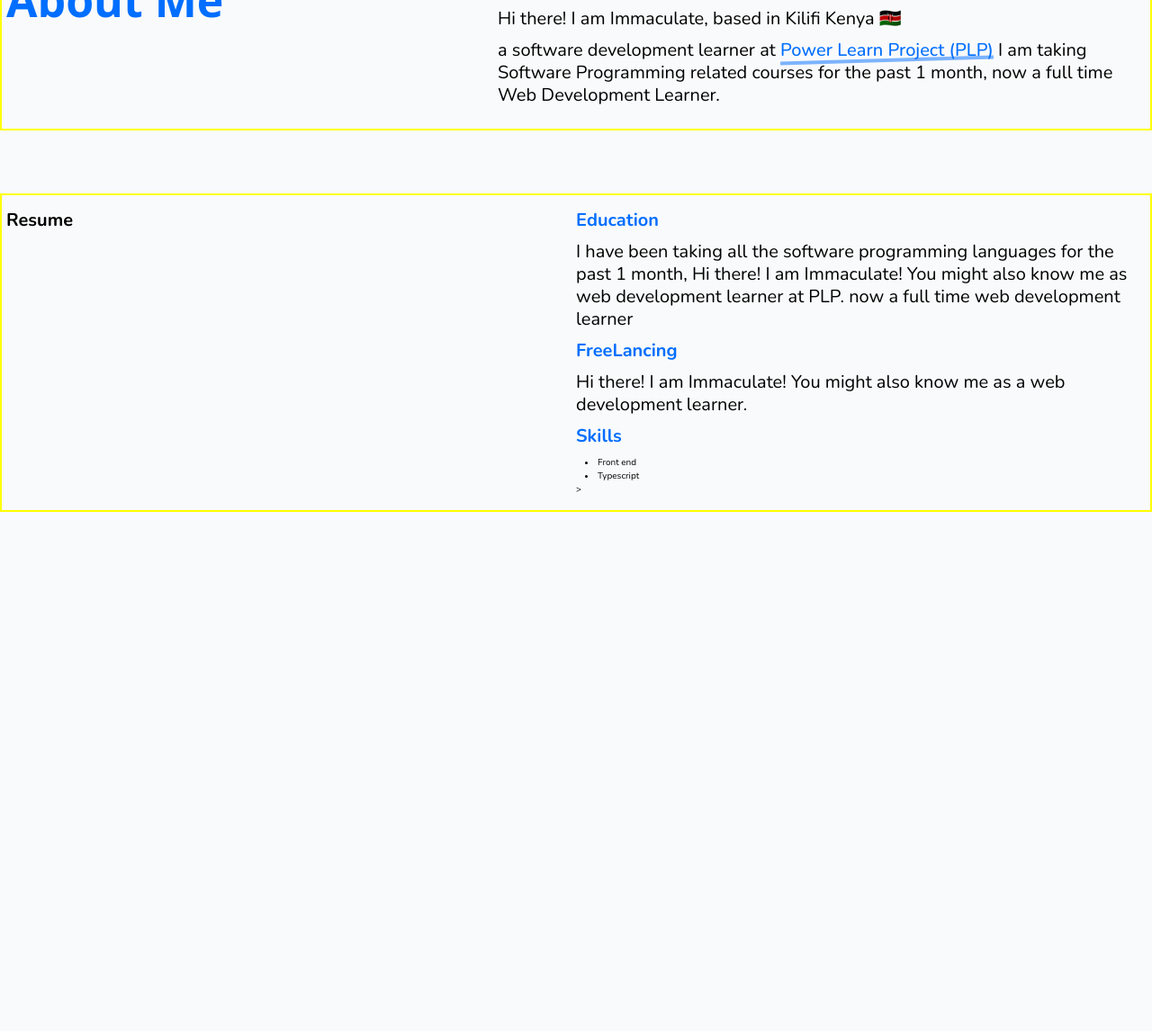
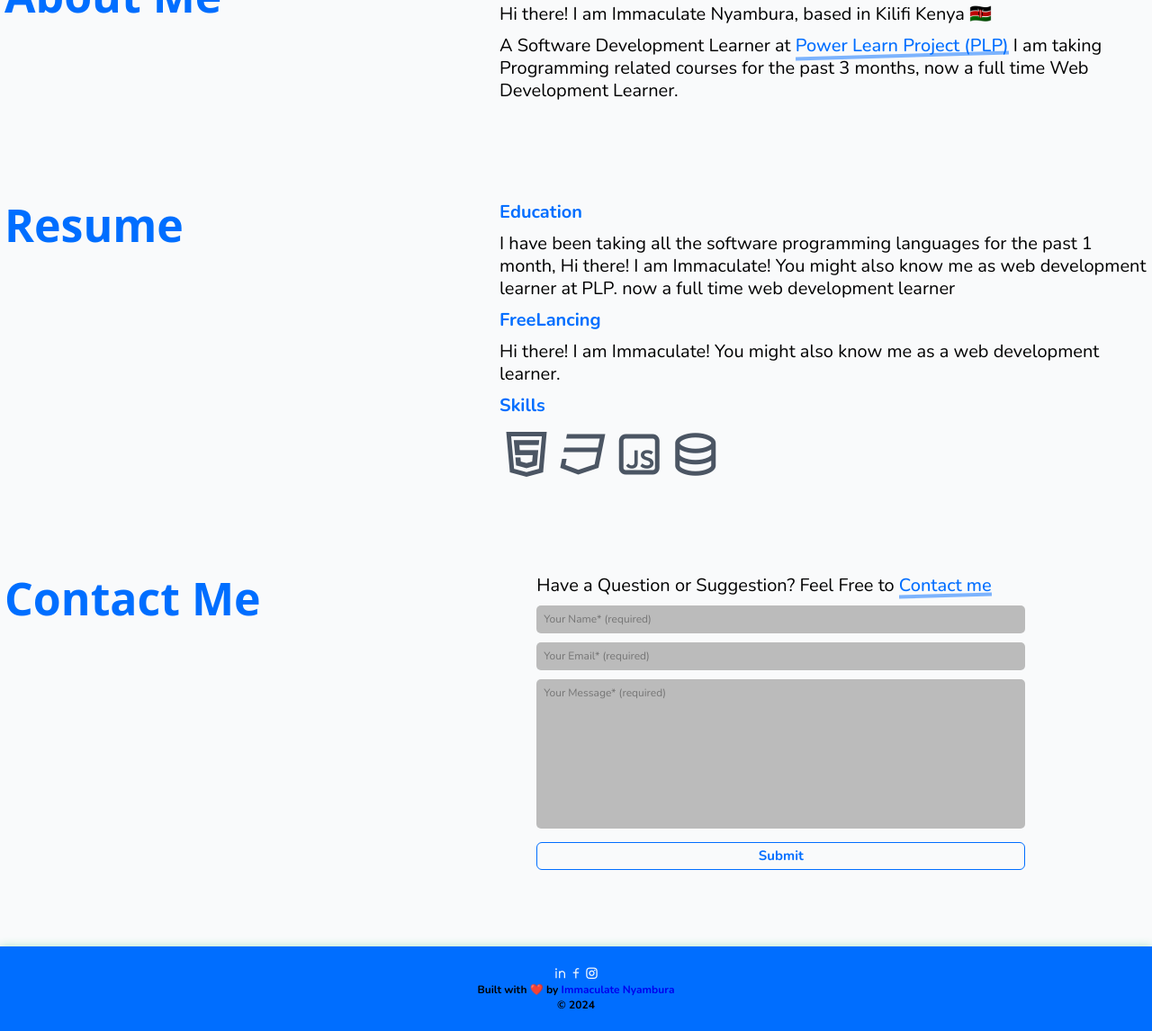
Before and after one commit to Immaculate5/FIRST-PORTFOLIO-WEBSITE, a plain HTML site: page index.html in a window 1280 px wide. Shown: the part 808-1954 px from the top of the page at 90% size. Before the commit the page ends 1377 px from the top, so only its background shows below. Drawn offline with nearby package versions, Linux system fonts and the light colour scheme; a web font is replaced by a local one.

Commit message:
changes done

```diff
--- /dev/null
+++ b/css-files/contact.css
@@ -0,0 +1,113 @@
+.contact-content {
+  display: flex;
+  flex-direction: column;
+  justify-content: center;
+  padding: 1.5rem;
+  gap: 3rem;
+}
+
+.contact-content h1 {
+  font-family: var(--alt-font);
+  font-size: 2rem;
+}
+
+.contact-content p {
+  font-size: 1.2rem;
+  margin-bottom: 1rem;
+}
+
+.form__wrapper input:not(input[type="submit"]),
+.form__wrapper textarea {
+  background-color: #b3b3b3de;
+  margin-bottom: 1rem;
+  font-size: 1.2rem;
+  border-radius: 5px;
+  padding: .8rem;
+  color: var(--dark-clr);
+  width: 100%;
+}
+
+.form__wrapper input[type="submit"] {
+  width: 100%;
+}
+
+.form__wrapper input:active,
+.form__wrapper textarea:active,
+.form__wrapper input:focus,
+.form__wrapper textarea:focus {
+  border: 1px solid var(--accent-clr);
+  outline: 1px solid var(--accent-clr);
+}
+
+.form__wrapper input[type='submit'] {
+  font-size: 1.5rem;
+}
+
+/* media queries */
+/* xs */
+@media (min-width: 475px) {}
+
+/* sm */
+@media (min-width: 640px) {
+  .contact-content h1 {
+    font-size: 2.5rem;
+  }
+
+  .contact-content p {
+    font-size: 1.4rem;
+  }
+}
+
+/* md */
+@media (min-width: 768px) {
+  .contact-content {
+    flex-direction: row;
+    justify-content: space-between;
+  }
+
+  .contact-content h1 {
+    font-size: 3rem;
+  }
+
+  .form__wrapper input:not(input[type="submit"]),
+  .form__wrapper textarea {
+    width: 80%;
+  }
+
+  .form__wrapper input[type="submit"] {
+    width: 80%;
+  }
+}
+
+/* lg */
+@media (min-width: 1024px) {
+  .contact-content h1 {
+    font-size: 4rem;
+  }
+
+  .contact-content p {
+    font-size: 1.8rem;
+  }
+}
+
+/* xl */
+@media (min-width: 1280px) {
+  .contact-content h1 {
+    font-size: 5rem;
+  }
+
+  .contact-content p {
+    font-size: 2rem;
+  }
+}
+
+/* 2xl */
+@media (min-width: 1536px) {
+  .contact-content h1 {
+    font-size: 7rem;
+  }
+
+  .contact-content p {
+    font-size: 3rem;
+  }
+}
--- a/css-files/header.css
+++ b/css-files/header.css
@@ -7,6 +7,7 @@
   height: 5rem;
 
   padding: 1rem;
+  z-index: 1000;
 }
 
 .header-container {
--- /dev/null
+++ b/css-files/skills.css
@@ -0,0 +1,103 @@
+.resume {
+  display: flex;
+  flex-direction: column;
+  justify-content: space-between;
+  padding: 1.5rem;
+  gap: 3rem;
+}
+
+.resume h1 {
+  font-family: var(--alt-font);
+  font-size: 2rem;
+}
+
+.resume h3,
+.resume p {
+  font-size: 1.2rem;
+  margin-bottom: 1rem;
+}
+
+.skills-icons i {
+  font-size: 3rem;
+  color: var(--gray-clr);
+}
+
+
+/* media queries */
+/* xs */
+@media (min-width: 475px) {}
+
+/* sm */
+@media (min-width: 640px) {
+  .resume h1 {
+    font-size: 2.5rem;
+  }
+
+  .resume h3,
+  .resume p {
+    font-size: 1.4rem;
+  }
+}
+
+/* md */
+@media (min-width: 768px) {
+  .resume {
+    flex-direction: row;
+  }
+
+  .resume h1 {
+    font-size: 3rem;
+  }
+
+  .skills-icons i {
+    font-size: 4rem;
+  }
+}
+
+/* lg */
+@media (min-width: 1024px) {
+  .resume h1 {
+    font-size: 4rem;
+  }
+
+  .resume h3,
+  .resume p {
+    font-size: 1.8rem;
+  }
+
+  .skills-icons i {
+    font-size: 5rem;
+  }
+}
+
+/* xl */
+@media (min-width: 1280px) {
+  .resume h1 {
+    font-size: 5rem;
+  }
+
+  .resume h3,
+  .resume p {
+    font-size: 2rem;
+  }
+
+  .skills-icons i {
+    font-size: 6rem;
+  }
+}
+
+/* 2xl */
+@media (min-width: 1536px) {
+  .resume h1 {
+    font-size: 7rem;
+  }
+
+  .resume h3,
+  .resume p {
+    font-size: 3rem;
+  }
+
+  .skills-icons i {
+    font-size: 7rem;
+  }
+}
--- a/index.html
+++ b/index.html
@@ -81,96 +81,92 @@
       <div class="about-desc">
         <h3 class="title">Get To Know Me</h3>
         <p class="subtitle">
-          Hi there! I am Immaculate, based in Kilifi Kenya 🇰🇪
+          Hi there! I am Immaculate Nyambura, based in Kilifi Kenya 🇰🇪
         </p>
         <p class="subtitle">
-          a software development learner at
+          A Software Development Learner at
           <a
             href="https://plpacademy.powerlearnproject.org/"
             target="_blank"
             class="blue-text"
             >Power Learn Project (PLP)</a
           >
-          I am taking Software Programming related courses for the past 1 month,
-          now a full time Web Development Learner.
+          I am taking Programming related courses for the past 3 months, now a
+          full time Web Development Learner.
         </p>
       </div>
     </section>
 
-    <section id="resume" class="about-content container section">
-      <h3>Resume</h3>
+    <section id="resume" class="resume container section">
+      <h1 class="title">Resume</h1>
       <div class="resume-desc">
-        <h3>Education</h3>
-        <p>
+        <h3 class="title">Education</h3>
+        <p class="subtitle">
           I have been taking all the software programming languages for the past
           1 month, Hi there! I am Immaculate! You might also know me as web
           development learner at PLP. now a full time web development learner
         </p>
-        <h3>FreeLancing</h3>
-        <p>
+        <h3 class="title">FreeLancing</h3>
+        <p class="subtitle">
           Hi there! I am Immaculate! You might also know me as a web development
           learner.
         </p>
-        <h3>Skills</h3>
-        <li>Front end</li>
-        <li>Typescript</li>
-        >
+        <h3 class="title">Skills</h3>
+        <div class="skills-icons">
+          <i class="ri-html5-line"></i>
+          <i class="ri-css3-line"></i>
+          <i class="ri-javascript-line"></i>
+          <i class="ri-database-2-line"></i>
+        </div>
       </div>
     </section>
 
-    <!-- <section id="contacts" class="contact-content">
-      <h3>Contact Me</h3>
+    <section id="contacts" class="contact-content container section">
+      <h1 class="title">Contact Me</h1>
       <div class="contact-desc">
-        <p>Here to learn the best coding skills ever!</p>
-        <form action="https://formspree.io/f/mnqeapgn" method="POST">
+        <p class="subtitle">
+          Have a Question or Suggestion? Feel Free to
+          <span class="blue-text">Contact me</span>
+        </p>
+        <form action="" method="POST" class="form__wrapper">
           <input
             type="text"
             name="name"
-            placeholder="Name"
+            id="name"
+            placeholder="Your Name* (required)"
             required
-          /><br /><br />
+          />
           <input
             type="email"
             name="email"
-            placeholder="Email"
+            id="email"
+            placeholder="Your Email* (required)"
             required
-          /><br /><br />
-          <input
-            type="text"
-            name="age"
-            placeholder="Age"
-            required
-          /><br /><br />
-          <input
-            type="text"
-            name="subject"
-            placeholder="Subject"
-            required
-          /><br /><br />
+          />
           <textarea
             name="message"
             id=""
             cols="30"
             rows="10"
-            placeholder="Message"
-            required
-          ></textarea
-          ><br /><br />
-          <button type="submit">Send</button>
+            placeholder="Your Message* (required)"
+          ></textarea>
+          <input type="submit" class="btn" />
         </form>
       </div>
-    </section> -->
+    </section>
 
-    <!-- <section class="footer">
-      <div class="footer-content">
+    <footer class="footer section">
         <div class="social-media">
-          <a href=""><i class="fa fa-facebook"></i></a>
-          <a href=""><i class="fa fa-linkedin"></i></a>
-          <a href=""><i class="fa fa-instagram"></i></a>
+          <a href=""><i class="ri-linkedin-line"></i></i></a>
+          <a href=""><i class="ri-facebook-line"></i></a>
+          <a href=""><i class="ri-instagram-line"></i></i></a>
         </div>
-        <p>Built by Immaculate Nyambura</p>
+        <p class="subtitle">Built with ❤️ by
+          <a href="https://github.com/Immaculate5/Portfolio" target="_blank">Immaculate Nyambura</a>
+        </p>
+        <p class="co">&copy; 2024</p>
       </div>
-    </section> -->
+    </fo>
 
     <!-- JavaScript -->
     <script src="./script.js"></script>
--- a/styles.css
+++ b/styles.css
@@ -5,6 +5,8 @@
 @import url(./css-files/header.css);
 @import url(./css-files/home.css);
 @import url(./css-files/about.css);
+@import url(./css-files/skills.css);
+@import url(./css-files/contact.css);
 
 :root {
   --light-clr: #f9fafb;
@@ -12,7 +14,7 @@
   --dark-clr: #030712;
   --accent-clr: #006eff;
 
-  --box-shadow: 0px 0px 5px rgb(173, 230, 201);
+  --box-shadow: 0px 0px 10px rgb(173, 230, 201);
 
   /* Fonts */
   --primary-font: 'Nunito', sans-serif;
@@ -70,7 +72,7 @@ button {
   margin-right: auto;
   padding-left: .5rem;
   padding-right: .5rem;
-  border: 2px solid green;
+  /* border: 2px solid green; */
 }
 
 .btn {
@@ -123,108 +125,18 @@ button {
   transform: rotate(-1.67deg);
 }
 
-/* 20. Styling for the resume content section */
-.resume-content {
-  display: flex;
-  justify-content: space-between;
-  width: 90%;
-  margin: auto;
-  padding: 1.5rem;
-  height: 90vh;
-  padding-top: 10rem !important;
+input,
+textarea {
+  display: inline-block;
+  background-color: var(--gray-clr);
+  border: var(--dark-clr);
+  outline: none;
+  font: inherit;
+  width: 100%;
 }
 
-/* 21. Styling for the h3 element within the resume content */
-.resume-content>h3 {
-  color: rgb(0, 110, 255);
-  font-size: 4rem;
-}
-
-/* 22. Styling for the resume description section */
-.resume-desc {
-  width: 50%;
-}
-
-/* 23. Styling for the h3 element within the resume description */
-.resume-desc>h3 {
-  color: rgb(0, 110, 255);
-  margin-bottom: 1rem;
-}
-
-/* 24. Styling for paragraphs within the resume description */
-.resume-desc>p {
-  margin-bottom: 1rem;
-}
-
-/* 25. Styling for list items within the resume description */
-.resume-desc>li {
-  margin-left: 1rem;
-}
-
-/* 26. Styling for the contact content section */
-.contact-content {
-  display: flex;
-  justify-content: space-between;
-  width: 90%;
-  margin: auto;
-  padding: 1.5rem;
-  padding-top: 10rem !important;
-}
-
-/* 27. Styling for the h3 element within the contact content */
-.contact-content>h3 {
-  color: rgb(0, 110, 255);
-  font-size: 4rem;
-}
-
-/* 28. Styling for the contact description section */
-.contact-desc {
-  width: 50%;
-}
-
-/* 29. Styling for the h3 element within the contact description */
-.contact-desc>h3 {
-  color: rgb(0, 110, 255);
-  margin-bottom: 1rem;
-}
-
-/* 30. Styling for paragraphs within the contact description */
-.contact-desc>p {
-  margin-bottom: 1rem;
-  font-size: 20px;
-}
-
-/* 31. Styling for text input */
-input[type="text"] {
-  padding: 10px;
-  border: 0;
-  width: 100%;
-  box-shadow: 0 0 15px 4px rgba(0, 0, 0, 0.06);
-}
-
-/* 32. Styling for text area input */
 textarea {
-  width: 100%;
-  padding: 10px;
-  box-shadow: 0 0 15px 4px rgba(0, 0, 0, 0.06);
-}
-
-/* 33. Styling for the button within the contact form */
-.contact-desc>form>button {
-  padding: 0.7rem 2rem;
-  font-weight: bold;
-  background-color: transparent;
-  border: 1px solid rgb(0, 110, 255);
-  border-radius: 6px;
-  color: rgb(0, 110, 255);
-  cursor: pointer;
-}
-
-/* 34. Styling for the button on hover within the contact form */
-.contact-desc>form>button:hover {
-  background-color: rgb(0, 110, 255);
-  border: 1px solid rgb(0, 110, 255);
-  color: white;
+  resize: none;
 }
 
 /* 35. Styling for the footer section */
@@ -236,17 +148,29 @@ textarea {
 }
 
 /* 36. Styling for the content within the footer */
-.footer-content {
-  width: 90%;
-  margin: auto;
-  text-align: center;
+.footer {
+  display: flex;
+  flex-direction: column;
+  justify-content: center;
+  align-items: center;
+  box-shadow: var(--box-shadow);
+}
+
+.footer p {
+  font-size: 1.2rem;
+  font-weight: 700;
+}
+
+.social-media i {
+  color: var(--light-clr);
+  font-size: 1.5rem;
 }
 
 /* xs */
 @media (min-width: 475px) {
   .container {
     max-width: 475px;
-    border: 2px solid red;
+    /* border: 2px solid red; */
   }
 
   .section {
@@ -258,7 +182,7 @@ textarea {
 @media (min-width: 640px) {
   .container {
     max-width: 640px;
-    border: 2px solid blue;
+    /* border: 2px solid blue; */
   }
 
   .section {
@@ -270,7 +194,7 @@ textarea {
 @media (min-width: 768px) {
   .container {
     max-width: 768px;
-    border: 2px solid orchid;
+    /* border: 2px solid orchid; */
   }
 
   .section {
@@ -283,7 +207,7 @@ textarea {
 @media (min-width: 1024px) {
   .container {
     max-width: 1024px;
-    border: 2px solid orange;
+    /* border: 2px solid orange; */
   }
 
   .section {
@@ -295,7 +219,7 @@ textarea {
 @media (min-width: 1280px) {
   .container {
     max-width: 1280px;
-    border: 2px solid yellow;
+    /* border: 2px solid yellow; */
   }
 
   .section {
```
